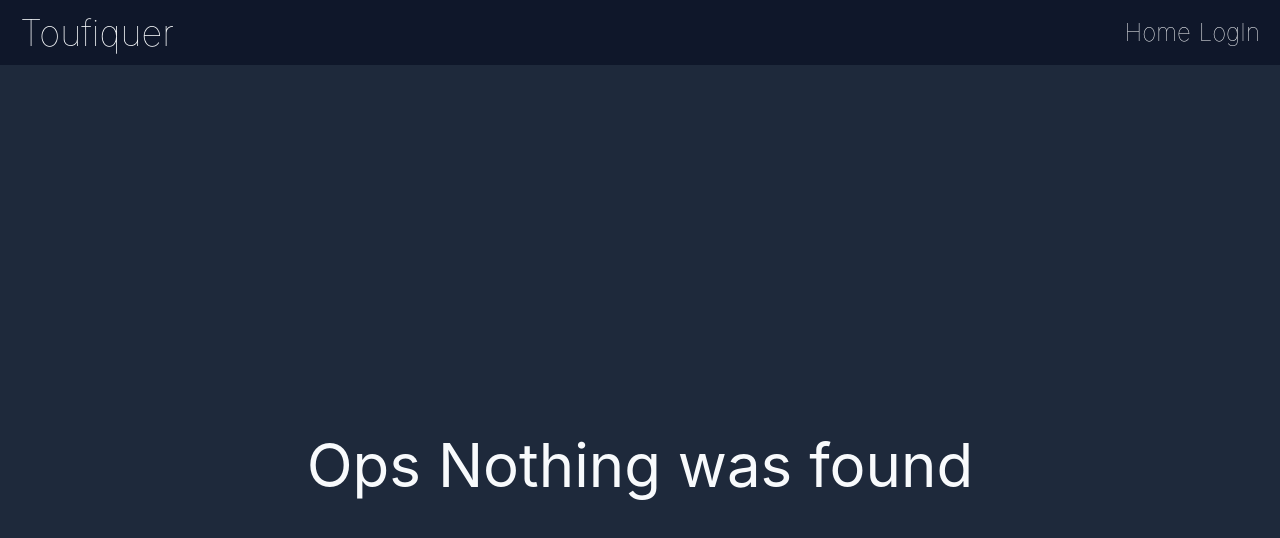
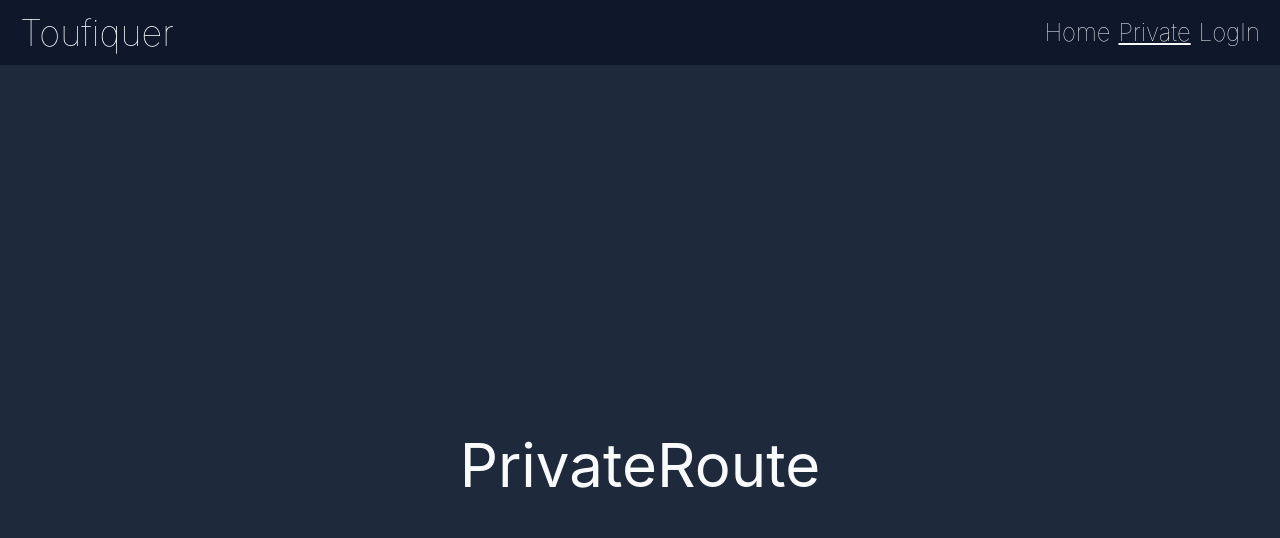
Before and after one commit to Toufiquer/client-web-prectice-01, a React (Create React App) app: page /private in a window 1280 px wide. Shown: the top 538 px of the page. Built offline with nearby package versions, Linux system fonts and the light colour scheme; no server answers.

Commit message:
add private route

```diff
--- a/src/App.js
+++ b/src/App.js
@@ -6,12 +6,14 @@ import LogIn from "./components/LogIn/LogIn";
 import Navbar from "./components/Navbar/Navbar";
 import NotFound from "./components/NotFound/NotFound";
 import { ToastContainer } from "react-toastify";
+import PrivateRoute from "./components/PrivateRoute/PrivateRoute";
 function App() {
   return (
     <div className={`min-h-screen w-full bg-slate-800 text-slate-50`}>
       <Navbar></Navbar>
       <Routes>
         <Route path="/" element={<Home></Home>}></Route>
+        <Route path="/private" element={<PrivateRoute></PrivateRoute>}></Route>
         <Route path="/logIn" element={<LogIn></LogIn>}></Route>
         <Route path="*" element={<NotFound></NotFound>}></Route>
       </Routes>
--- a/src/components/Navbar/Navbar.js
+++ b/src/components/Navbar/Navbar.js
@@ -27,6 +27,9 @@ const Navbar = () => {
               <CustomLink to="/">Home</CustomLink>
             </li>
             <li>
+              <CustomLink to="/private">Private</CustomLink>
+            </li>
+            <li>
               {!user ? (
                 <CustomLink to="/logIn">LogIn</CustomLink>
               ) : (
--- /dev/null
+++ b/src/components/PrivateRoute/PrivateRoute.js
@@ -0,0 +1,7 @@
+import React from "react";
+
+const PrivateRoute = () => {
+  return <div className={`min-h-screen w-full flex items-center justify-center text-6xl`}>PrivateRoute</div>;
+};
+
+export default PrivateRoute;
```
